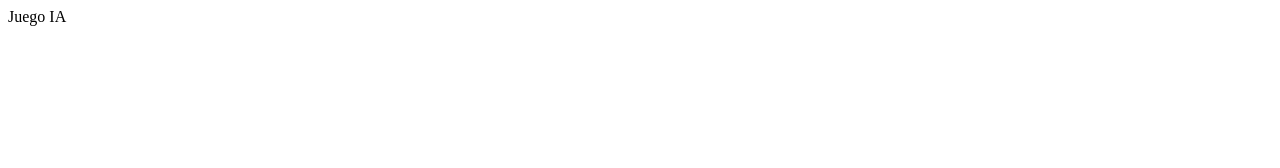
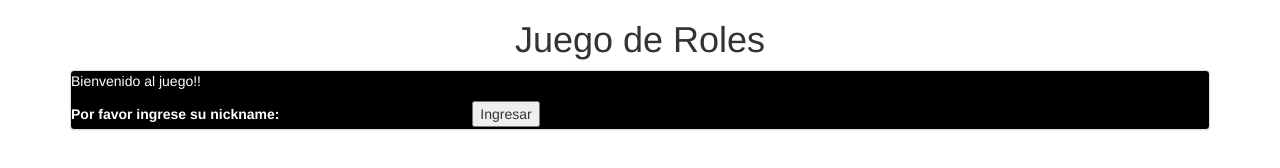
Before and after one commit to tittogarcia/IA-Juego, a plain HTML site: page web/index.html in a window 1280 px wide. Drawn offline with nearby package versions, Linux system fonts and the light colour scheme.

Commit message:
Se diseña la interfaz de presentacion, se agrega hoja de estilos y javaScript.

```diff
--- /dev/null
+++ b/web/Style.css
@@ -0,0 +1,16 @@
+.consola{
+    background-color: black;
+    border-style: solid;
+}
+
+p {
+    color: white;
+}
+input{
+    background-color: black;
+    color: white;
+}
+
+label{
+    color: white;
+}
--- a/web/index.html
+++ b/web/index.html
@@ -9,8 +9,53 @@ and open the template in the editor.
         <title>TODO supply a title</title>
         <meta charset="UTF-8">
         <meta name="viewport" content="width=device-width, initial-scale=1.0">
+        <!-- Latest compiled and minified CSS -->
+        <link rel="stylesheet" href="https://maxcdn.bootstrapcdn.com/bootstrap/3.3.7/css/bootstrap.min.css">
+
+        <!-- Hoja de estilos personalizada -->
+        <link rel="stylesheet" href="Style.css">
+
+        <!-- jQuery library -->
+        <script src="https://ajax.googleapis.com/ajax/libs/jquery/3.3.1/jquery.min.js"></script>
+
+        <!-- Latest compiled JavaScript -->
+        <script src="https://maxcdn.bootstrapcdn.com/bootstrap/3.3.7/js/bootstrap.min.js"></script>
+
+        <!-- Archivo js para la logica-->
+        <script src="lclasica.js"></script>
     </head>
     <body>
-        <div>Juego IA</div>
+        <div class="container">
+            <div class="row text-center">
+                <div class="col-sm-12">
+                    <h1>Juego de Roles</h1>
+                </div>
+            </div>
+        </div>
+
+        <div class="container">
+            <div class="row">
+
+                <div class="col-sm-12">
+                    <div class="panel panel-default consola" style="max-height: 10;" id="panel" >
+
+                        <!-- Fila en la que se muestra los mensajes al usuario -->
+                        <p id="mensajes">Bienvenido al juego!! </p>
+
+                        <!-- Fila en la que se habilita el ingreso de infromacion-->
+                        <label>Por favor ingrese su nickname:</label>
+                        <input type="text" style="border:none" id="nickname">
+                        <button onclick="guardarnickname()" id="nick">Ingresar</button>
+
+
+                    </div>
+                </div>
+            </div>
+        </div>
+<!--
+<input type='radio' id='5min' name='despertar' value="Duerme 5 minutos mas" /><label for='5min'>A. Duerme 5 minutos mas</label><br>
+<input type='radio' id='bano' name='despertar' value="Se entra a bañar"/><label for='bano'>B. Se entra a bañar</label><br>
+<input type='radio' id='dormir' name='despertar' value="Deside quedarse durmiendo toda la mañana"/><label for='dormir'>C. Deside quedarse durmiendo toda la mañana</label><br>
+-->
     </body>
 </html>
--- /dev/null
+++ b/web/lclasica.js
@@ -0,0 +1,35 @@
+/*
+ * To change this license header, choose License Headers in Project Properties.
+ * To change this template file, choose Tools | Templates
+ * and open the template in the editor.
+ */
+
+ var nickname='puta';
+
+function guardarnickname(){
+
+    nickname=$("#nickname").val();
+    //alert('Su nombre es: '+nickname);
+    $("#nick").hide();
+    $("#nickname").attr("disabled","disabled");
+
+    $("#panel").append("<h1>Instrucciones del juego</h1><br><p>- Este es un juego de rol, el cual esta ambientado en la actualidad <br> - Se formularán una serie de ecenarios y tu participarás en ellos <br>- Dependiendo de tus desiciones van a surgir eventos</p>");
+    $("#panel").append("<br> - "+nickname+" se despierta en su cama y sabe que tiene que trabajar. ¿que hace?</p>");
+
+    $("#panel").append("<input type='radio' id='5min' name='despertar' value='Duerme 5 minutos mas' /><label for='5min'>A. Duerme 5 minutos mas</label><br>");
+    $("#panel").append("<input type='radio' id='bano' name='despertar' value='Se entra a bañar'/><label for='bano'>B. Se entra a bañar</label><br>");
+    $("#panel").append("<input type='radio' id='dormir' name='despertar' value='Deside quedarse durmiendo toda la mañana' /><label for='dormir'>C. Deside quedarse durmiendo toda la mañana</label><br>");
+
+}
+
+$(document).ready(function(){
+
+    $("#panel").on("click","input[name=despertar]",function () {
+        var radioValue=$('input[name="despertar"]:checked').val();
+        //alert("La edad seleccionada es: " +radioValue );
+      $("#panel").append( "<br> - "+nickname+" "+radioValue);
+      $("input[name='despertar']").attr("disabled","disabled");
+
+    });
+
+});
```
Also changed, not shown: 1 other file.
